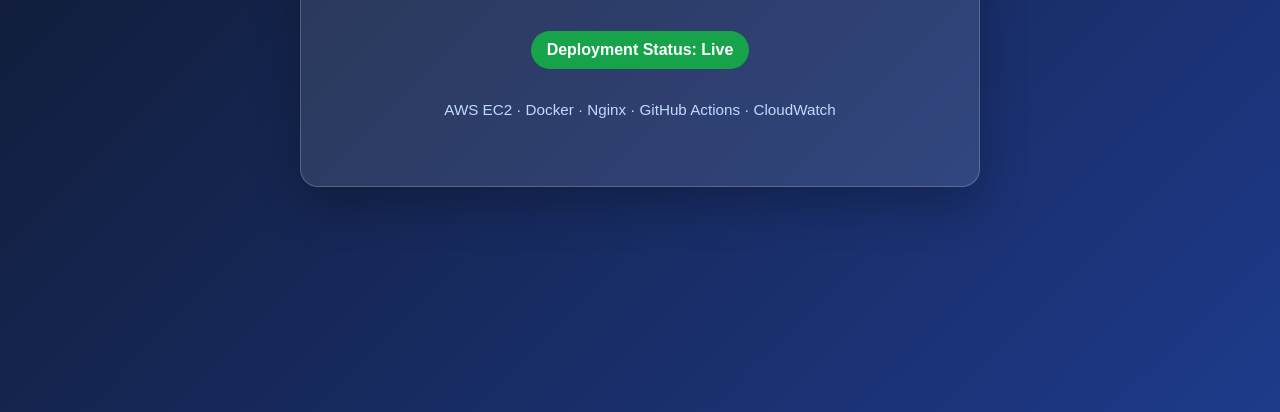
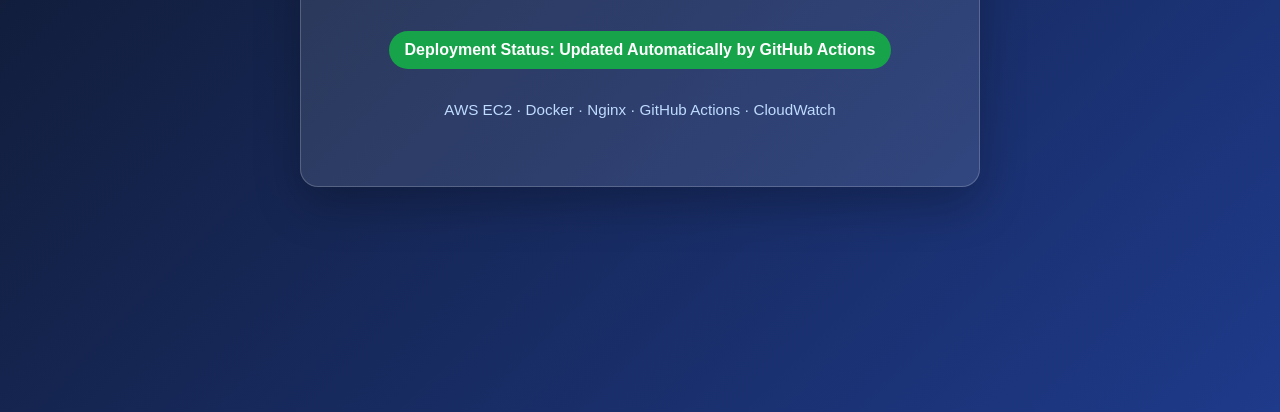
Before and after one commit to Akash8484/AWS-docker-cicd-ec2, a plain HTML site: page index.html in a window 1280 px wide. Shown: the part 388-800 px from the top of the page. Drawn offline with Linux system fonts and the light colour scheme.

Commit message:
Test automatic deployment with GitHub Actions
Updated deployment status message to reflect automatic updates.

```diff
--- a/index.html
+++ b/index.html
@@ -62,7 +62,7 @@
       This application is deployed automatically from GitHub to an AWS EC2
       instance using Docker, GitHub Actions, and Nginx.
     </p>
-    <div class="status">Deployment Status: Live</div>
+<div class="status">Deployment Status: Updated Automatically by GitHub Actions</div>
     <p class="stack">
       AWS EC2 · Docker · Nginx · GitHub Actions · CloudWatch
     </p>
```
